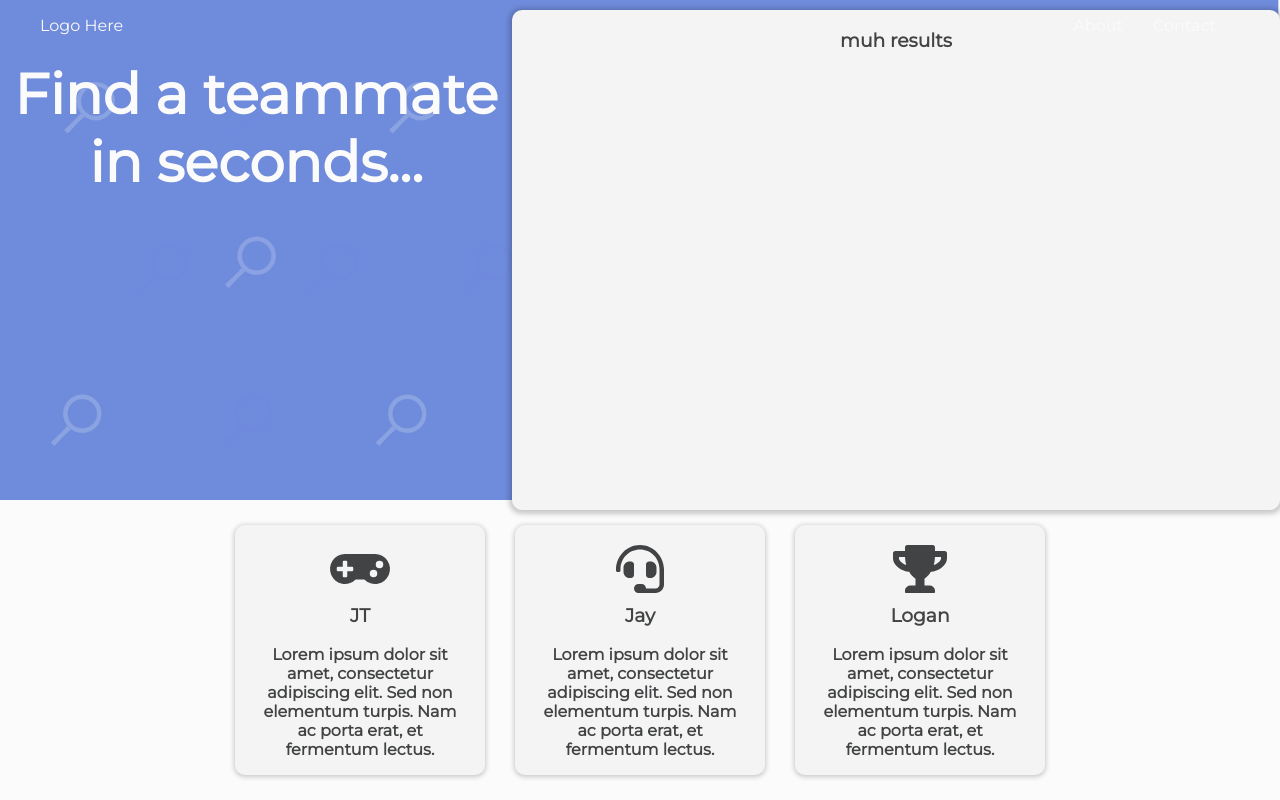
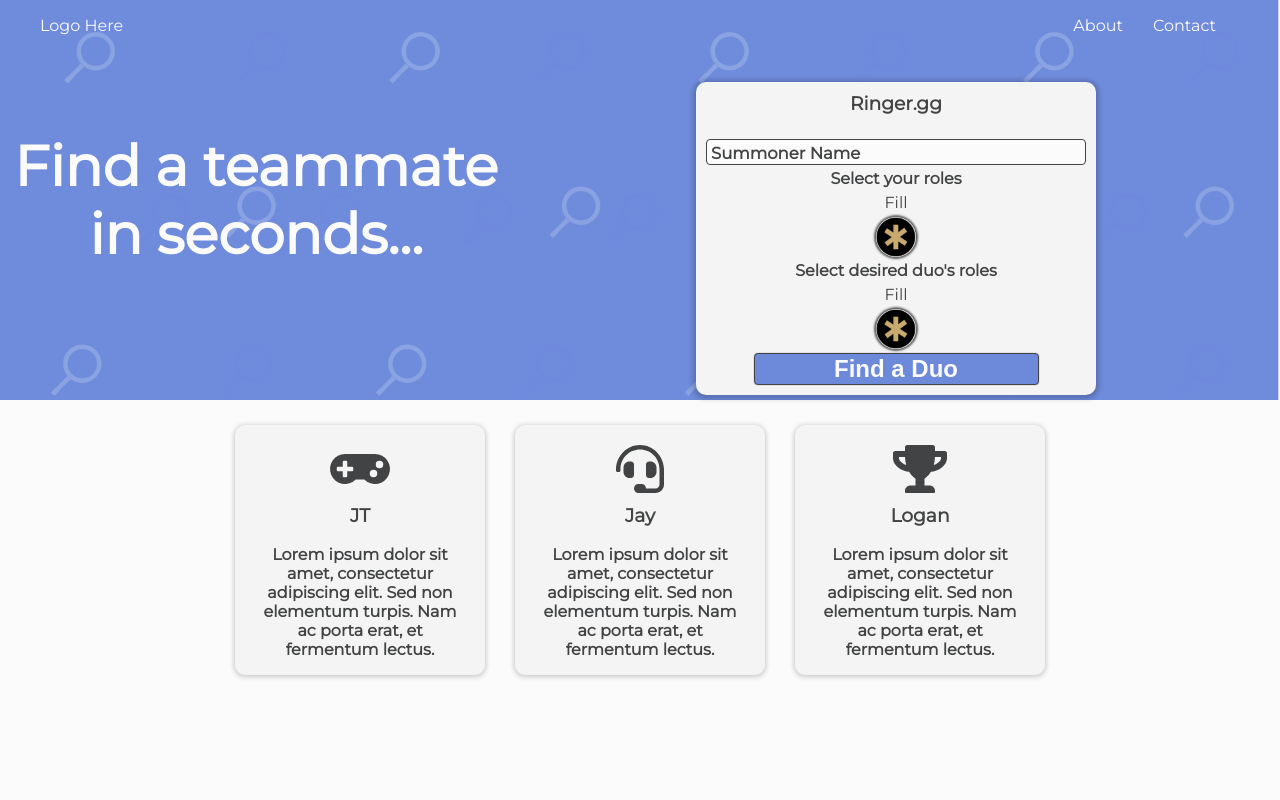
Before and after one commit to jayvickers/ringer, a React app: page / in a window 1280 px wide. Built offline with nearby package versions, Linux system fonts and the light colour scheme.

Commit message:
mac changes

```diff
--- a/src/components/TopPane/TopPane.jsx
+++ b/src/components/TopPane/TopPane.jsx
@@ -5,7 +5,7 @@ import ResultsPane from "../ResultsPane/ResultsPane";
 import "./_top-pane.less";
 
 const TopPane = props => {
-  const [showResultsPane, setShowResultsPane] = useState(true);
+  const [showResultsPane, setShowResultsPane] = useState(false);
   const topPaneClasses = classNames({
     "top-pane": true,
     "has-results-pane": showResultsPane
--- a/src/index.less
+++ b/src/index.less
@@ -48,12 +48,19 @@ code {
 
   .top-pane {
     flex-direction: row !important;
+    height: 60%;
     .top-pane-text-container {
-      max-width: 40%;
+      width: 40%;
+      display: flex;
+      h1 {
+        margin: auto 0;
+      }
     }
 
     .action-pane {
       margin-bottom: 5px;
+      margin-top: auto;
+      max-height: 315px;
     }
   }
 }
```
